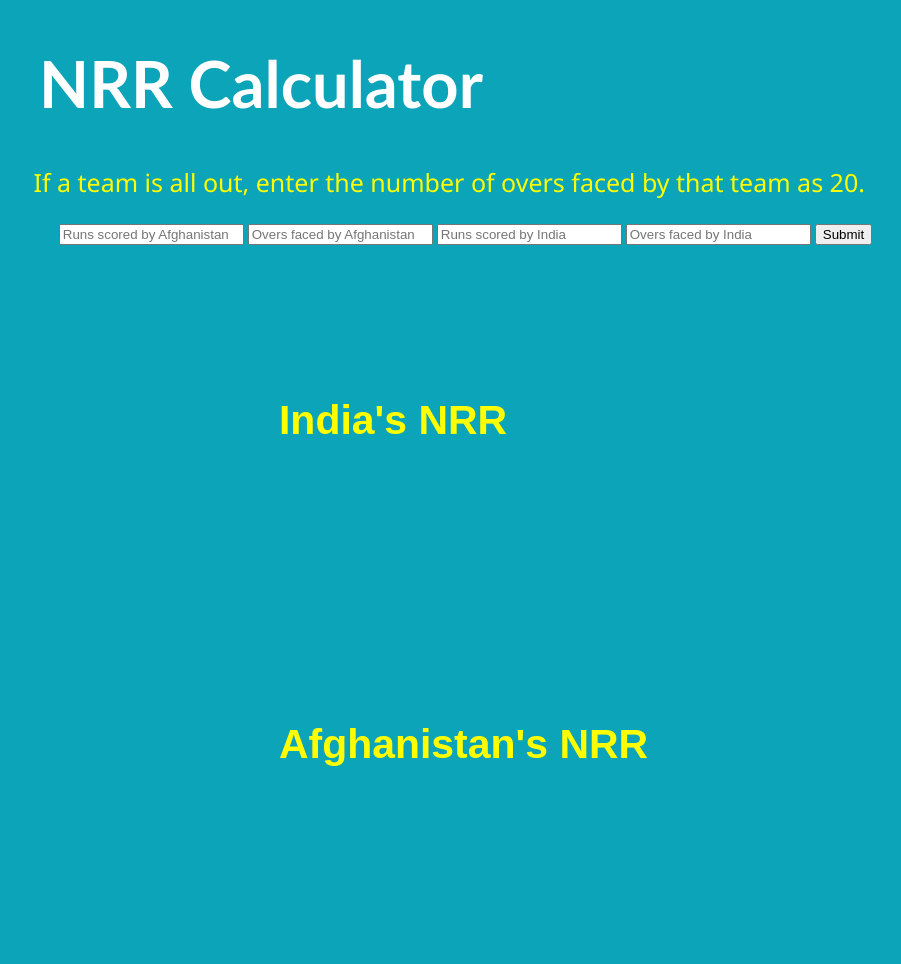
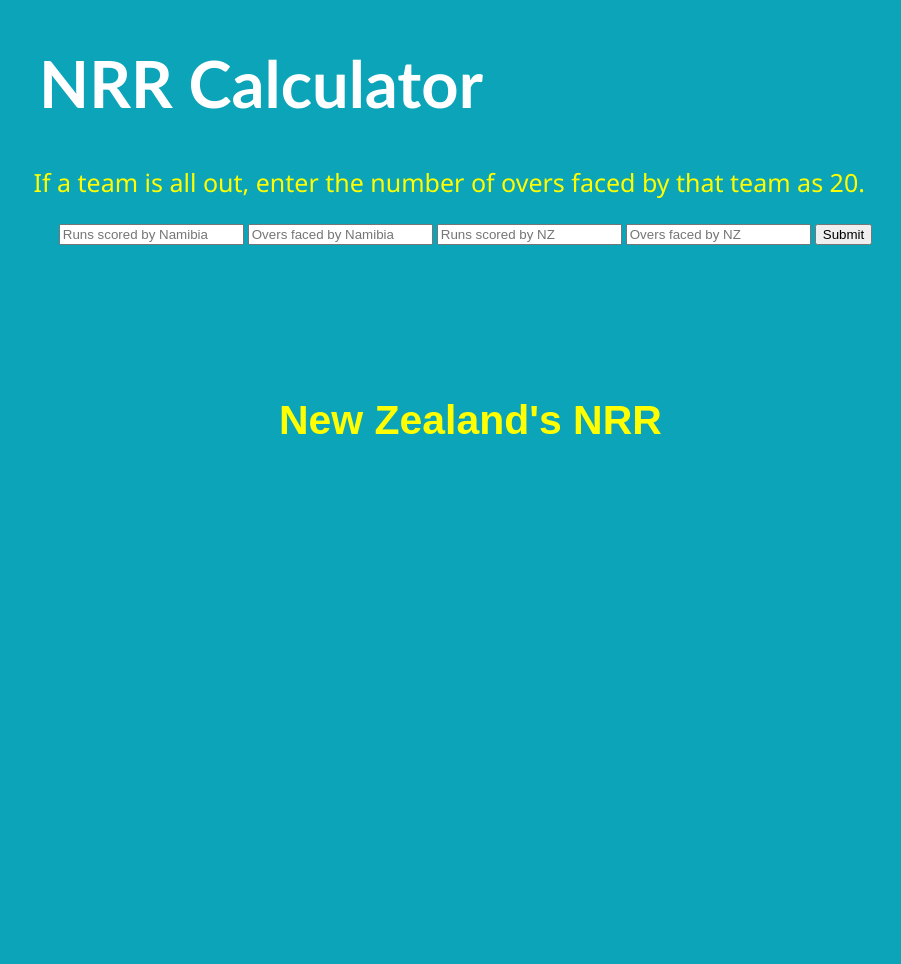
Before and after one commit to iakhil/NRR-Calculator-, a Flask app: page / in a window 1280 px wide. Shown: the whole page, without its empty margins (379-1280 px from the left). After the commit the page ends 434 px from the top, so only its background shows below. Run offline with Flask 2, Linux system fonts and the light colour scheme.

Commit message:
Change to NZ NRR

```diff
--- a/templates/index.html
+++ b/templates/index.html
@@ -12,12 +12,12 @@
      <!-- Main Input For Receiving Query to our ML -->
 
 
-    <form style="margin-left: 34%;" action="{{ url_for('afg')}}"method="post">
+    <form style="margin-left: 34%;" action="{{ url_for('nz')}}"method="post">
 
-    <input type="text" name="afg runs" placeholder="Runs scored by Afghanistan"  required="required"/>
-    <input type="text" name="bowled afg" placeholder="Overs faced by Afghanistan" required="required"/>
-    <input type="text" name="ind runs" placeholder="Runs scored by India" required="required"/>
-    <input type="text" name="bowled ind" placeholder="Overs faced by India" required="required"/>
+    <input type="text" name="afg runs" placeholder="Runs scored by Namibia"  required="required"/>
+    <input type="text" name="bowled afg" placeholder="Overs faced by Namibia" required="required"/>
+    <input type="text" name="ind runs" placeholder="Runs scored by NZ" required="required"/>
+    <input type="text" name="bowled ind" placeholder="Overs faced by NZ" required="required"/>
 
      <!--<input type="text"  class="input-text"  name="passage" placeholder="Passage" required="required" /> -->
         <button type="submit">Submit</button>
@@ -30,14 +30,14 @@
 
    <div style="margin-left: 650px; color: black; font-family: 'Lucida Sans', 'Lucida Sans Regular', 'Lucida Grande', 'Lucida Sans Unicode', Geneva, Verdana, sans-serif; font-size: 35px;">
     <pre>
-      <h3 style="font-family: Arial, Helvetica, sans-serif; color: yellow;">India's NRR</h3>
+      <h3 style="font-family: Arial, Helvetica, sans-serif; color: yellow;">New Zealand's NRR</h3>
     {{ ind_nrr }}
     </pre>
    </div>
 
    <div style="margin-left: 650px; color: white; font-family: 'Lucida Sans', 'Lucida Sans Regular', 'Lucida Grande', 'Lucida Sans Unicode', Geneva, Verdana, sans-serif; font-size: 35px;">
     <pre>
-      <h3 style="font-family: Arial, Helvetica, sans-serif; color: yellow;">Afghanistan's NRR</h3>
+      <!-- <h3 style="font-family: Arial, Helvetica, sans-serif; color: yellow;">Afghanistan's NRR</h3> -->
     {{afg_nrr}}
     </pre>
    </div>
```
